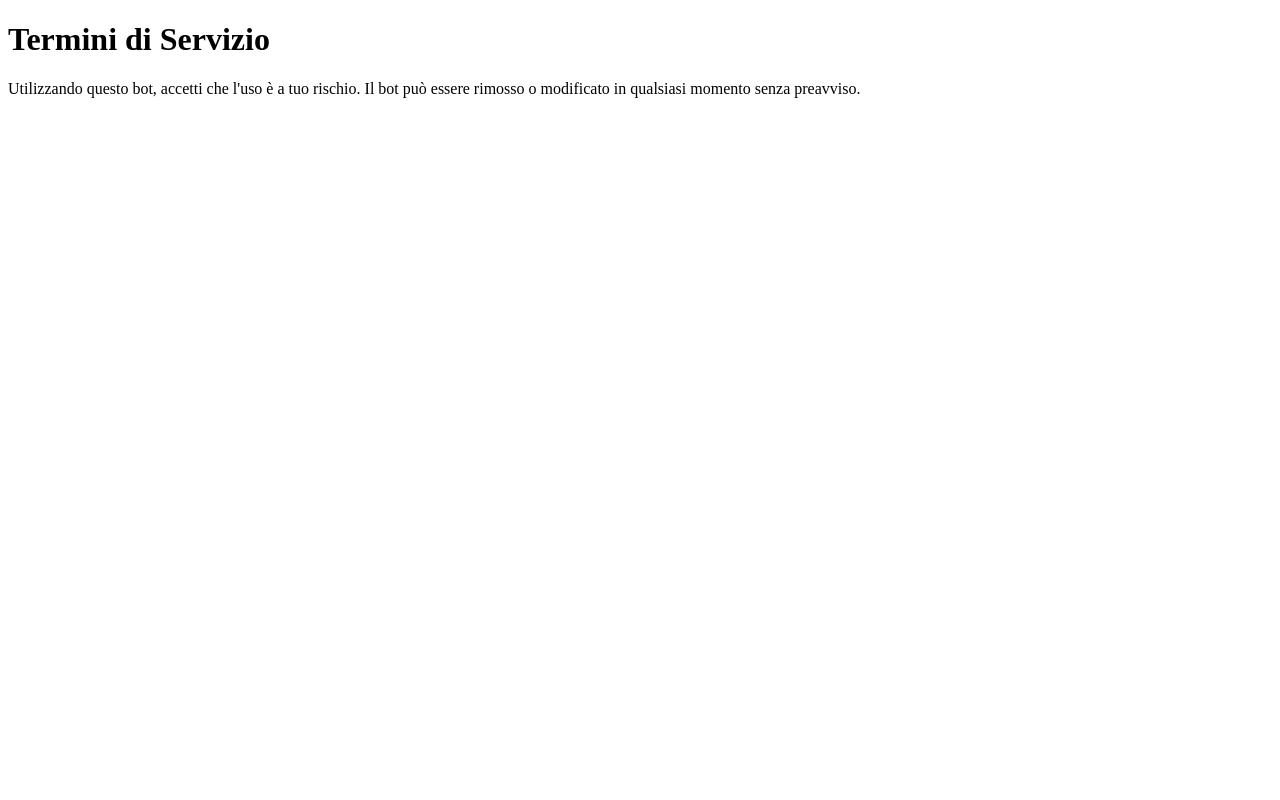
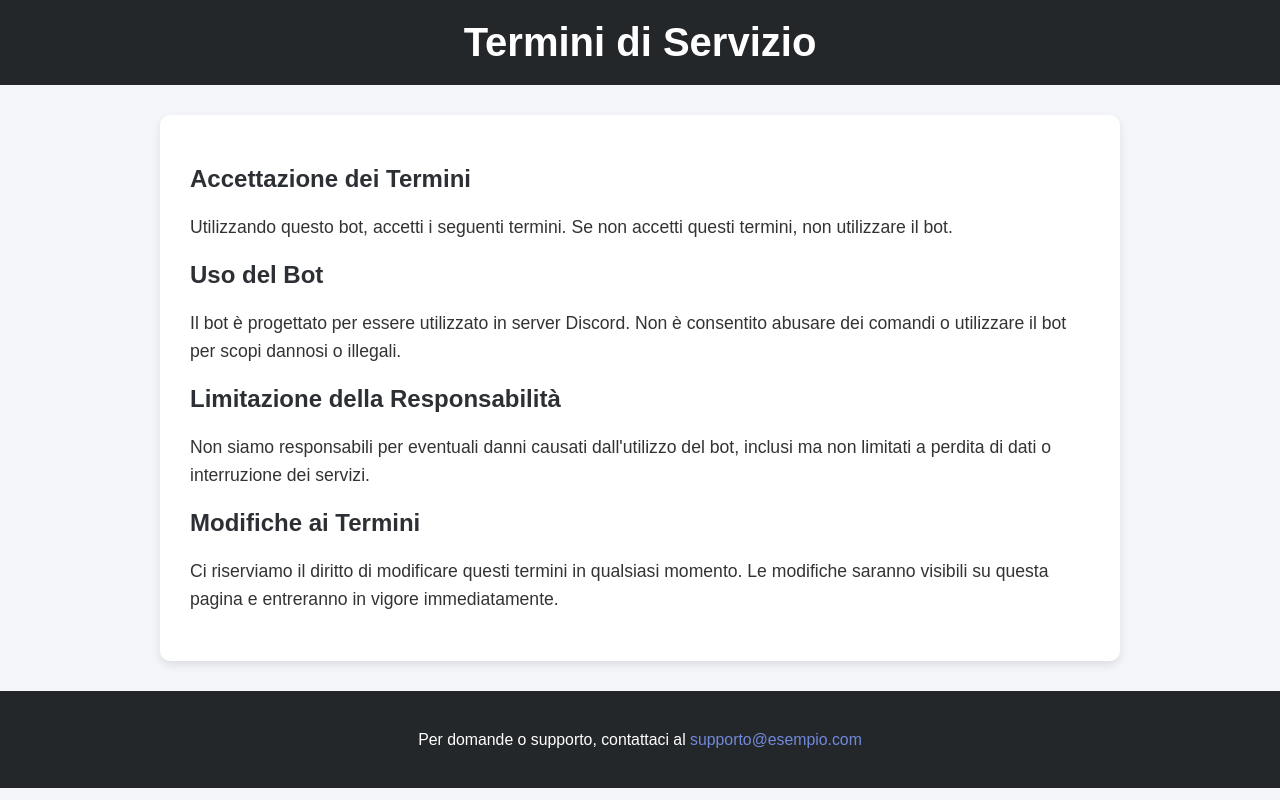
Before and after one commit to Gab09xxtz09/LexiBot, a plain HTML site: page terms.html in a window 1280 px wide. Drawn offline with Linux system fonts and the light colour scheme.

Commit message:
Update terms.html

```diff
--- a/terms.html
+++ b/terms.html
@@ -1,10 +1,79 @@
 <!DOCTYPE html>
-<html>
+<html lang="it">
 <head>
+  <meta charset="UTF-8">
+  <meta name="viewport" content="width=device-width, initial-scale=1">
   <title>Termini di Servizio</title>
+  <style>
+    body {
+      font-family: Arial, sans-serif;
+      background-color: #f4f6f9;
+      color: #333;
+      margin: 0;
+      padding: 0;
+    }
+    header {
+      background-color: #23272a;
+      color: #fff;
+      padding: 20px 0;
+      text-align: center;
+    }
+    header h1 {
+      font-size: 2.5em;
+      margin: 0;
+    }
+    .content {
+      max-width: 900px;
+      margin: 30px auto;
+      background-color: #fff;
+      padding: 30px;
+      border-radius: 10px;
+      box-shadow: 0 4px 10px rgba(0,0,0,0.1);
+    }
+    .content h2 {
+      color: #2c2f33;
+    }
+    p {
+      line-height: 1.6;
+      font-size: 1.1em;
+    }
+    footer {
+      background-color: #23272a;
+      color: #fff;
+      padding: 20px;
+      text-align: center;
+      font-size: 0.9em;
+    }
+    a {
+      color: #7289da;
+      text-decoration: none;
+    }
+    a:hover {
+      text-decoration: underline;
+    }
+  </style>
 </head>
 <body>
-  <h1>Termini di Servizio</h1>
-  <p>Utilizzando questo bot, accetti che l'uso è a tuo rischio. Il bot può essere rimosso o modificato in qualsiasi momento senza preavviso.</p>
+  <header>
+    <h1>Termini di Servizio</h1>
+  </header>
+
+  <div class="content">
+    <h2>Accettazione dei Termini</h2>
+    <p>Utilizzando questo bot, accetti i seguenti termini. Se non accetti questi termini, non utilizzare il bot.</p>
+
+    <h2>Uso del Bot</h2>
+    <p>Il bot è progettato per essere utilizzato in server Discord. Non è consentito abusare dei comandi o utilizzare il bot per scopi dannosi o illegali.</p>
+
+    <h2>Limitazione della Responsabilità</h2>
+    <p>Non siamo responsabili per eventuali danni causati dall'utilizzo del bot, inclusi ma non limitati a perdita di dati o interruzione dei servizi.</p>
+
+    <h2>Modifiche ai Termini</h2>
+    <p>Ci riserviamo il diritto di modificare questi termini in qualsiasi momento. Le modifiche saranno visibili su questa pagina e entreranno in vigore immediatamente.</p>
+  </div>
+
+  <footer>
+    <p>Per domande o supporto, contattaci al <a href="mailto:supporto@esempio.com">supporto@esempio.com</a></p>
+  </footer>
 </body>
 </html>
```
